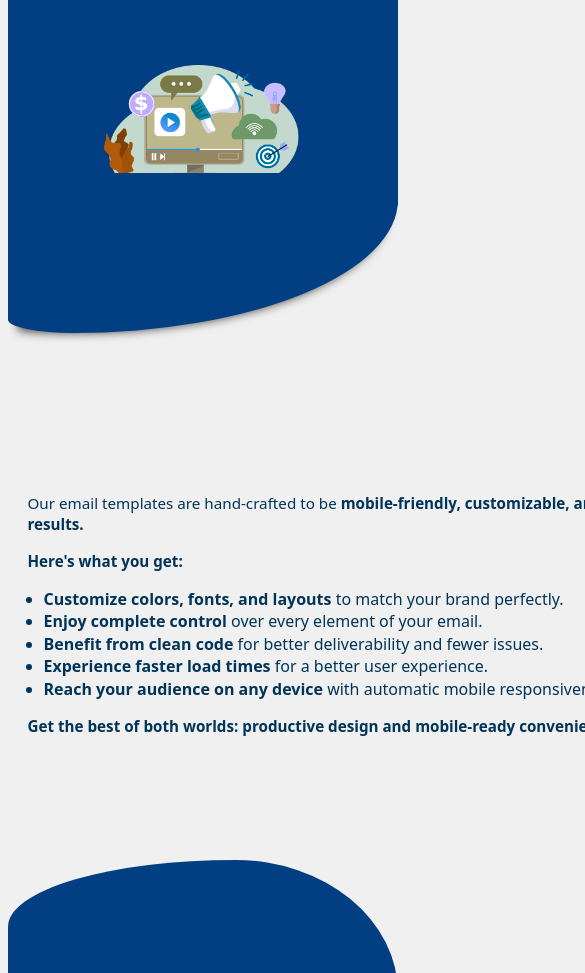
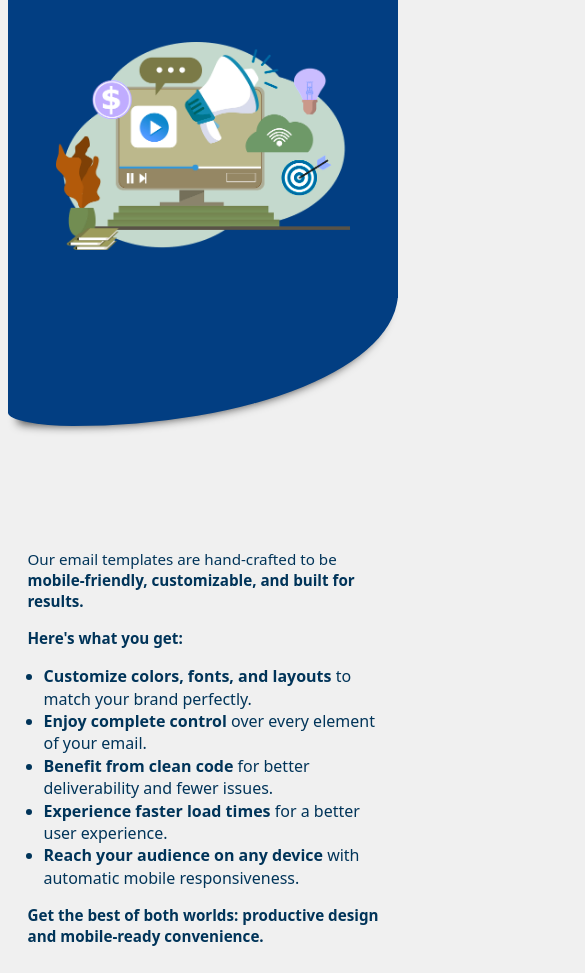
Before and after one commit to syntaxMonkey2px/email-templates-v2, a plain HTML site: page index.html in a window 390 px wide. Shown: the part 205-1178 px from the top of the page, 585 px wide, since content can reach past the window. Drawn offline with Linux system fonts and the light colour scheme.

Commit message:
minor update

```diff
--- a/index.html
+++ b/index.html
@@ -54,21 +54,21 @@
             }
 
             body .header{
+                padding: var(--padding-master-width);
                 display: block;
-                padding-top: 1em;
             }
 
-            body #header img{
+            body #header-img{
                 display: block;
                 width: 100%;
-                height: auto;
+                height: 100%;
                 padding-top: 3em;
             }
 
             body .feature-container{
-                /* width: 100vw; */
+                box-sizing: border-box;
+                width: 100%;
                 display: block;
-                width: ;
                 padding: 0 5vw;
             }
 
@@ -76,6 +76,10 @@
             body .features-benefits{
                 padding-left: 0px;
                 margin: 0 auto;
+            }
+
+            body #feature-img{
+                display: none;
             }
 
             main form{
@@ -109,8 +113,11 @@
 
         @media (min-width: 600px) and (max-width:860px){
 
+            body .header{
+            }
+
             body #header-heading{
-                flex-basis: 65%;
+                flex-basis: 65%
             }
 
             body #header-img{
@@ -210,7 +217,7 @@
             display: flex;
             position: relative;
             gap: 2em;
-            width: clamp(700px, 80%, 1200px);
+            width: clamp(300px, 80%, 1200px);
             margin: 2.7em auto;
         }
 
@@ -381,32 +388,6 @@
             margin-inline: auto;
         }
 
-        /* /ELEMENTS/ */
-
-        /* .curve{
-            position: absolute;
-            height: 14.7em;
-            width: 100%;
-            left: 0;
-            bottom: 0;
-
-        } */
-
-        /* .curve::before{
-            content: '';
-            display: block;
-            position: absolute;
-            border-radius: 100% 50%;
-            width: 57%;
-            height: 100%;
-            background-color: var(--color-4);
-            transform: translate(85%, 60%);
-            box-shadow: inset 0 10px 7px -10px rgba(0, 0, 0, 0.7);
-
-
-            padding: 0!important;
-
-        } */
 
         .curve::before{
             content: '';
@@ -462,11 +443,10 @@
         <img src="img/computer.png" id="header-img" class="info-img" width="1280" height="906" alt="">
     </div>
     <main>
-        <div class="curve">
-            <div id="feature-section">
-                <div class="feature-container">
-                    <div id="feature-img"></div>
-                    <div class="features-benefits">
+        <div class="curve feature-section">
+            <div class="feature-container">
+                <div id="feature-img"></div>
+                <div class="features-benefits">
                         <p>Our email templates are hand-crafted to be<strong> mobile-friendly, customizable, and built for results.</strong></p>
                         <p><strong>Here's what you get:</strong></p>
 
@@ -479,10 +459,7 @@
                         </ul>
 
                         <p><strong>Get the best of both worlds: productive design and mobile-ready convenience.</strong></p>
-                    </div>
                 </div>
-
-
             </div>
         </div>
         <div class="curve2">
```
